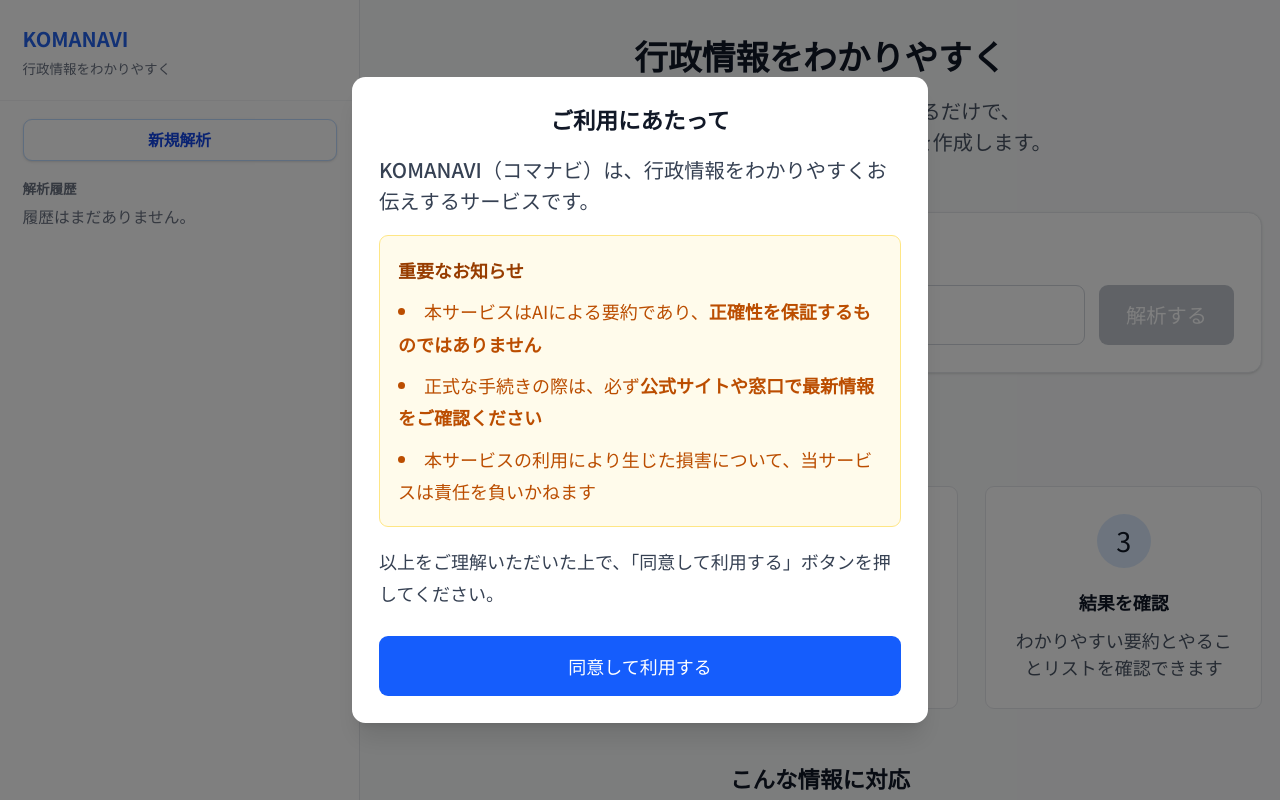
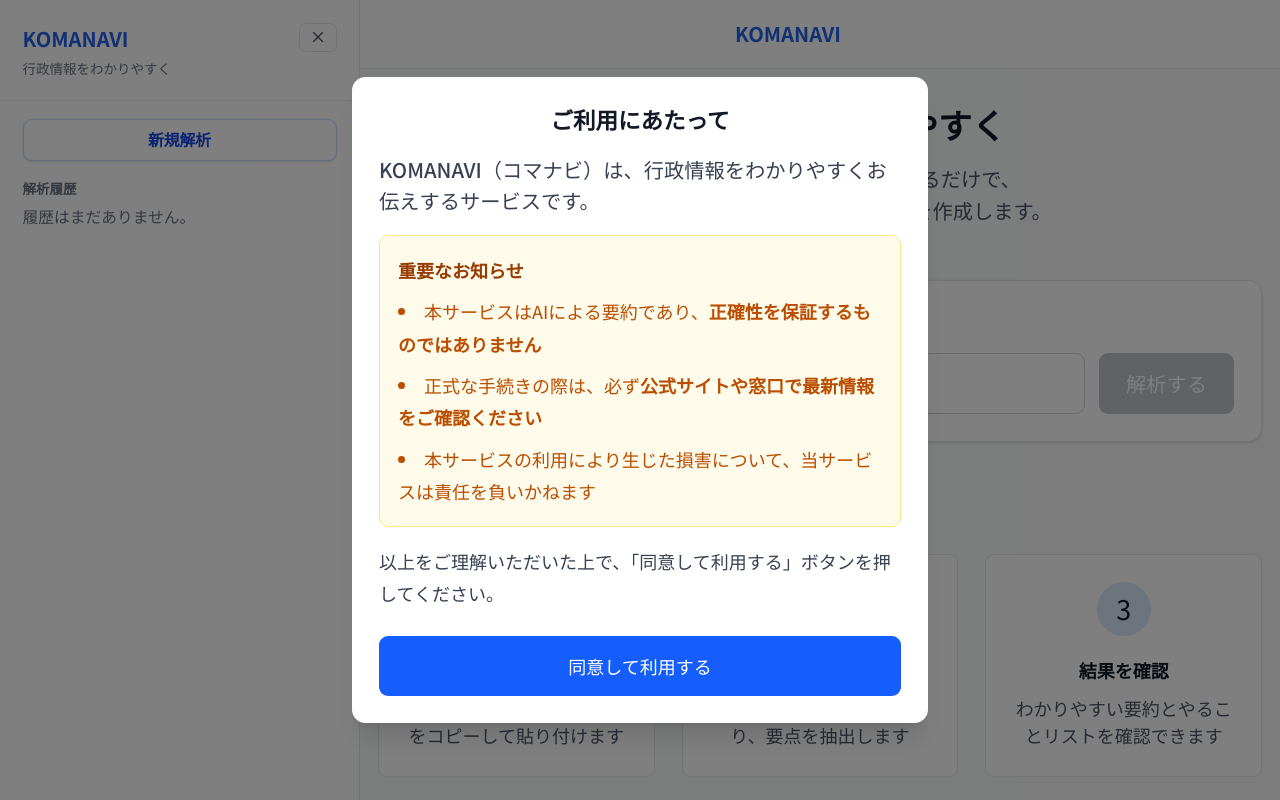
Before and after one commit to k-tsurumaki/komanavi, a Next.js app: page / in a window 1280 px wide. Shown: the top 800 px of the page. Built offline with nearby package versions, Linux system fonts and the light colour scheme.

Commit message:
feat: implement AppShell component and refactor layout with Suspense for loading state

```diff
--- a/src/app/history/page.tsx
+++ b/src/app/history/page.tsx
@@ -1,6 +1,6 @@
 'use client';
 
-import { useEffect, useMemo, useState } from 'react';
+import { Suspense, useEffect, useMemo, useState } from 'react';
 import Link from 'next/link';
 import { useRouter, useSearchParams } from 'next/navigation';
 import { clearHistory, loadHistoryPage } from '@/lib/storage';
@@ -17,6 +17,22 @@
 }
 
 export default function HistoryPage() {
+  return (
+    <Suspense
+      fallback={
+        <div className="max-w-5xl mx-auto px-4 py-8">
+          <div className="bg-white border border-gray-200 rounded-lg p-8 text-center">
+            <p className="text-gray-600">読み込み中...</p>
+          </div>
+        </div>
+      }
+    >
+      <HistoryPageContent />
+    </Suspense>
+  );
+}
+
+function HistoryPageContent() {
   const router = useRouter();
   const searchParams = useSearchParams();
   const pageParam = searchParams.get('page');
--- a/src/app/layout.tsx
+++ b/src/app/layout.tsx
@@ -1,7 +1,6 @@
 import type { Metadata } from 'next';
 import { Noto_Sans_JP } from 'next/font/google';
-import Link from 'next/link';
-import { AppSidebar } from '@/components/AppSidebar';
+import { AppShell } from '@/components/AppShell';
 import './globals.css';
 
 const notoSansJP = Noto_Sans_JP({
@@ -26,7 +25,6 @@
   return (
     <html lang="ja">
       <body className={`${notoSansJP.variable} font-sans antialiased bg-gray-50 text-gray-900`}>
-        <div className="min-h-screen flex">
         {/* スキップリンク（キーボードナビゲーション用） */}
         <a
           href="#main-content"
@@ -35,28 +33,7 @@
           メインコンテンツへスキップ
         </a>
 
-          <AppSidebar />
-
-          <div className="flex-1 flex flex-col">
-            <header className="bg-white border-b border-gray-200 md:hidden">
-              <div className="px-4 py-4 flex items-center justify-between">
-                <h1 className="text-lg font-bold text-blue-600">
-                  <Link href="/">KOMANAVI</Link>
-                </h1>
-              </div>
-            </header>
-            <main id="main-content" className="flex-1">{children}</main>
-            <footer className="bg-white border-t border-gray-200 mt-auto">
-              <div className="max-w-4xl mx-auto px-4 py-4 text-center text-sm text-gray-500">
-                <p>
-                  ※ 本サービスは参考情報を提供するものであり、正確性を保証するものではありません。
-                  <br />
-                  正式な手続きの際は必ず公式情報をご確認ください。
-                </p>
-              </div>
-            </footer>
-          </div>
-        </div>
+        <AppShell>{children}</AppShell>
       </body>
     </html>
   );
--- /dev/null
+++ b/src/components/AppShell.tsx
@@ -0,0 +1,110 @@
+'use client';
+
+import { useState } from 'react';
+import Link from 'next/link';
+import { AppSidebar } from '@/components/AppSidebar';
+
+type AppShellProps = {
+  children: React.ReactNode;
+};
+
+export function AppShell({ children }: AppShellProps) {
+  const [isSidebarOpen, setIsSidebarOpen] = useState(false);
+  const [isSidebarVisible, setIsSidebarVisible] = useState(true);
+
+  return (
+    <div className="min-h-screen flex">
+      <AppSidebar
+        className={isSidebarVisible ? 'hidden md:flex' : 'hidden md:hidden'}
+        showCloseButton={isSidebarVisible}
+        onClose={() => setIsSidebarVisible(false)}
+      />
+
+      <div className="flex-1 flex flex-col">
+        <header className="bg-white border-b border-gray-200">
+          <div className="px-4 py-4 flex items-center justify-between">
+            <div className="flex items-center gap-2">
+              <button
+                type="button"
+                onClick={() => setIsSidebarOpen(true)}
+                className="inline-flex items-center justify-center rounded-md border border-gray-200 px-3 py-2 text-sm font-semibold text-gray-700 md:hidden"
+                aria-label="メニューを開く"
+              >
+                <svg
+                  viewBox="0 0 24 24"
+                  aria-hidden="true"
+                  className="h-5 w-5 text-gray-700"
+                  fill="none"
+                  stroke="currentColor"
+                  strokeWidth="1.8"
+                  strokeLinecap="round"
+                  strokeLinejoin="round"
+                >
+                  <path d="M4 6h16" />
+                  <path d="M4 12h16" />
+                  <path d="M4 18h16" />
+                </svg>
+              </button>
+              {!isSidebarVisible && (
+                <button
+                  type="button"
+                  onClick={() => setIsSidebarVisible(true)}
+                  className="hidden md:inline-flex items-center justify-center rounded-md border border-gray-200 px-3 py-2 text-sm font-semibold text-gray-700"
+                  aria-label="サイドバーを開く"
+                >
+                  <svg
+                    viewBox="0 0 24 24"
+                    aria-hidden="true"
+                    className="h-5 w-5 text-gray-700"
+                    fill="none"
+                    stroke="currentColor"
+                    strokeWidth="1.8"
+                    strokeLinecap="round"
+                    strokeLinejoin="round"
+                  >
+                    <path d="M4 6h16" />
+                    <path d="M4 12h16" />
+                    <path d="M4 18h16" />
+                  </svg>
+                </button>
+              )}
+            </div>
+            <h1 className="text-lg font-bold text-blue-600">
+              <Link href="/">KOMANAVI</Link>
+            </h1>
+            <span className="w-[64px]" aria-hidden="true" />
+          </div>
+        </header>
+
+        <main id="main-content" className="flex-1">
+          {children}
+        </main>
+        <footer className="bg-white border-t border-gray-200 mt-auto">
+          <div className="max-w-4xl mx-auto px-4 py-4 text-center text-sm text-gray-500">
+            <p>
+              ※ 本サービスは参考情報を提供するものであり、正確性を保証するものではありません。
+              <br />
+              正式な手続きの際は必ず公式情報をご確認ください。
+            </p>
+          </div>
+        </footer>
+      </div>
+
+      {isSidebarOpen && (
+        <div className="fixed inset-0 z-40 md:hidden">
+          <button
+            type="button"
+            className="absolute inset-0 bg-black/40"
+            aria-label="メニューを閉じる"
+            onClick={() => setIsSidebarOpen(false)}
+          />
+          <AppSidebar
+            className="absolute left-0 top-0 h-full w-72 bg-white shadow-xl"
+            showCloseButton
+            onClose={() => setIsSidebarOpen(false)}
+          />
+        </div>
+      )}
+    </div>
+  );
+}
--- a/src/components/AppSidebar.tsx
+++ b/src/components/AppSidebar.tsx
@@ -9,7 +9,13 @@
 
 const SIDEBAR_PAGE_SIZE = 10;
 
-export function AppSidebar() {
+type AppSidebarProps = {
+  className?: string;
+  showCloseButton?: boolean;
+  onClose?: () => void;
+};
+
+export function AppSidebar({ className, showCloseButton = false, onClose }: AppSidebarProps) {
   const [historyItems, setHistoryItems] = useState<HistoryItem[]>([]);
   const router = useRouter();
   const reset = useAnalyzeStore((state) => state.reset);
@@ -20,12 +26,42 @@
   }, []);
 
   return (
-    <aside className="hidden md:flex md:flex-col md:w-72 lg:w-80 bg-white text-gray-900 border-r border-gray-200 min-h-screen">
+    <aside
+      className={`flex flex-col w-72 lg:w-80 bg-white text-gray-900 border-r border-gray-200 min-h-screen ${
+        className || ''
+      }`}
+    >
       <div className="p-5 border-b border-gray-100">
-        <Link href="/" className="text-lg font-semibold text-gray-900">
-          KOMANAVI
-        </Link>
-        <p className="text-xs text-gray-500 mt-1">行政情報をわかりやすく</p>
+        <div className="flex items-start justify-between gap-3">
+          <div>
+            <Link href="/" className="text-lg font-semibold text-gray-900">
+              KOMANAVI
+            </Link>
+            <p className="text-xs text-gray-500 mt-1">行政情報をわかりやすく</p>
+          </div>
+          {showCloseButton && (
+            <button
+              type="button"
+              onClick={onClose}
+              className="inline-flex items-center justify-center rounded-md border border-gray-200 px-2 py-1 text-sm text-gray-600"
+              aria-label="メニューを閉じる"
+            >
+              <svg
+                viewBox="0 0 24 24"
+                aria-hidden="true"
+                className="h-4 w-4 text-gray-600"
+                fill="none"
+                stroke="currentColor"
+                strokeWidth="1.8"
+                strokeLinecap="round"
+                strokeLinejoin="round"
+              >
+                <path d="M6 6l12 12" />
+                <path d="M18 6l-12 12" />
+              </svg>
+            </button>
+          )}
+        </div>
       </div>
       <div className="px-5 py-4 space-y-3">
         <button
```
Lines whose indentation alone changed are shown as unchanged.
